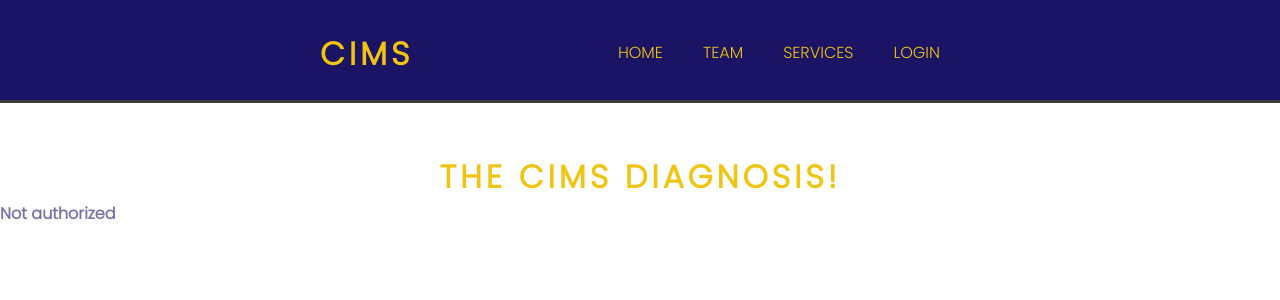
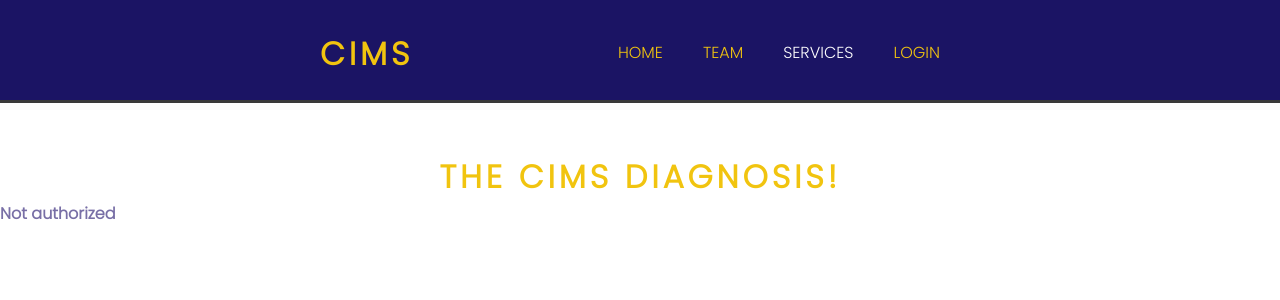
Before and after one commit to Radee1/django-cims, a Django app: page /cim_users/diagnosis in a window 1280 px wide. Shown: the top 300 px of the page. Run offline with Django 3.2, Linux system fonts and the light colour scheme; data comes from the database, SQL or seed files in the repository.

Commit message:
DEPLOYMENT FINISHING
Added active class to services pages and removed env keys.

```diff
--- a/cim_users/templates/cim_users/appointments.html
+++ b/cim_users/templates/cim_users/appointments.html
@@ -128,4 +128,9 @@
 {% else %}
 <b>Not authorized</b>
 {% endif %}
+<style type="text/css">
+    #services_btn {
+        color: white;
+    }
+</style>
 {% endblock %}
--- a/cim_users/templates/cim_users/diagnosis.html
+++ b/cim_users/templates/cim_users/diagnosis.html
@@ -115,4 +115,9 @@
 {% else %}
 <b>Not authorized</b>
 {% endif %}
+<style type="text/css">
+    #services_btn {
+        color: white;
+    }
+</style>
 {% endblock %}
--- a/cim_users/templates/cim_users/patients.html
+++ b/cim_users/templates/cim_users/patients.html
@@ -105,4 +105,9 @@
 {% else %}
 <b>Not authorized</b>
 {% endif %}
+<style type="text/css">
+    #services_btn {
+        color: white;
+    }
+</style>
 {% endblock %}
--- a/cim_users/templates/cim_users/pharmacy.html
+++ b/cim_users/templates/cim_users/pharmacy.html
@@ -113,4 +113,9 @@
 {% else %}
 <b>Not authorized</b>
 {% endif %}
+<style type="text/css">
+    #services_btn {
+        color: white;
+    }
+</style>
 {% endblock %}
--- a/env.py
+++ b/env.py
@@ -1,3 +1 @@
 import os
-os.environ["SECRET_KEY"]="randomSecretKey2024"
-os.environ["CLOUDINARY"]="cloudinary://956678213679386:OrOgsSfkNtd--_PwxfVgMCqy2EE@radee1"
```
